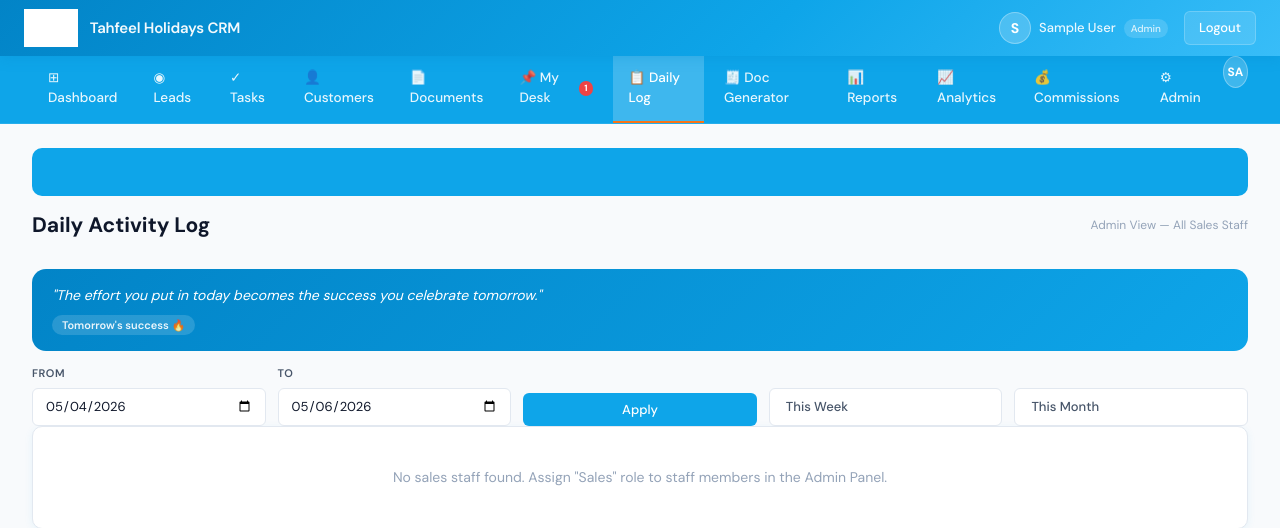
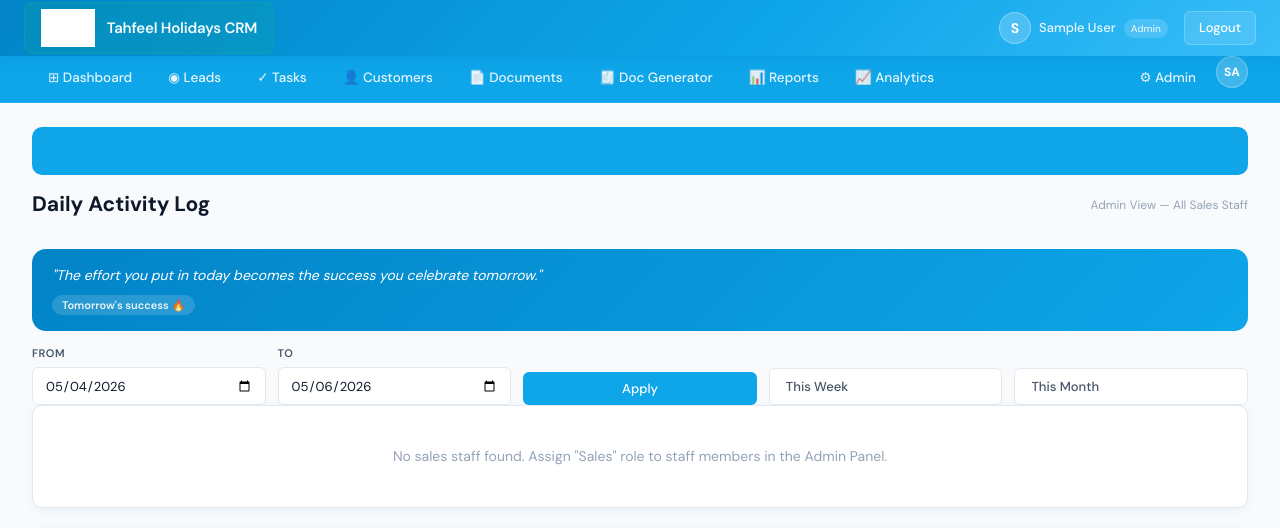
Before and after one commit to tahfeelholidayz-code/tahfeel-holidays-crm, a Flask app: page /activity in a window 1280 px wide. Shown: the top 528 px of the page. Run offline with Flask 3, Linux system fonts and the light colour scheme; the visitor is signed in with stand-in values (Sample User, id 1); data comes from the database, SQL or seed files in the repository; data that the repository does not hold is empty; parts of the project's set-up code (start-up, migrations or seed data) failed here and were passed over.

Commit message:
Add pale green brand badge and remove unused nav items
- Add pale green background to Tahfeel CRM brand title
- Remove My Desk nav item
- Remove Daily Log nav item
- Remove Commissions nav item
- Cleaner, simplified navigation menu

```diff
--- a/templates/macros.html
+++ b/templates/macros.html
@@ -1,6 +1,6 @@
 {% macro topbar() %}
 <div class="topbar">
-  <div class="topbar-brand">
+  <div class="topbar-brand" style="background:rgba(16,185,129,0.15);padding:6px 16px;border-radius:8px;border:1px solid rgba(16,185,129,0.3);">
     <img src="/static/img/logo_transparent.png" alt="Tahfeel" class="topbar-logo" style="filter:brightness(0) invert(1);">
     <span class="topbar-title">Tahfeel Holidays CRM</span>
   </div>
@@ -52,17 +52,12 @@
   <a href="/jobs" {% if active=='jobs' %}class="active"{% endif %} style="display:flex;align-items:center;gap:6px;color:rgba(255,255,255,.90);text-decoration:none;padding:12px 16px;font-size:13.5px;font-weight:500;border-bottom:2px solid transparent;transition:all .2s;">✓ Tasks</a>
   <a href="/customers" {% if active=='customers' %}class="active"{% endif %} style="display:flex;align-items:center;gap:6px;color:rgba(255,255,255,.90);text-decoration:none;padding:12px 16px;font-size:13.5px;font-weight:500;border-bottom:2px solid transparent;transition:all .2s;">👤 Customers</a>
   <a href="/documents" {% if active=='documents' %}class="active"{% endif %} style="display:flex;align-items:center;gap:6px;color:rgba(255,255,255,.90);text-decoration:none;padding:12px 16px;font-size:13.5px;font-weight:500;border-bottom:2px solid transparent;transition:all .2s;">📄 Documents</a>
-  <a href="/desk" {% if active=='desk' %}class="active"{% endif %} style="display:flex;align-items:center;gap:6px;color:rgba(255,255,255,.90);text-decoration:none;padding:12px 16px;font-size:13.5px;font-weight:500;border-bottom:2px solid transparent;transition:all .2s;">📌 My Desk{% if session.get('unread_mentions',0) > 0 %}<span style="background:#EF4444;color:white;font-size:9px;font-weight:700;padding:1px 5px;border-radius:10px;margin-left:2px;">{{ session.get('unread_mentions',0) }}</span>{% endif %}</a>
-  {% if session.role in ['admin', 'sales'] %}
-  <a href="/activity" {% if active=='activity' %}class="active"{% endif %} style="display:flex;align-items:center;gap:6px;color:rgba(255,255,255,.90);text-decoration:none;padding:12px 16px;font-size:13.5px;font-weight:500;border-bottom:2px solid transparent;transition:all .2s;">📋 Daily Log</a>
-  {% endif %}
   <a href="/invoice" {% if active=='invoice' %}class="active"{% endif %} style="display:flex;align-items:center;gap:6px;color:rgba(255,255,255,.90);text-decoration:none;padding:12px 16px;font-size:13.5px;font-weight:500;border-bottom:2px solid transparent;transition:all .2s;">🧾 Doc Generator</a>
   {% if session.role in ['admin', 'finance', 'sales', 'operations'] %}
   <a href="/reports" {% if active=='reports' %}class="active"{% endif %} style="display:flex;align-items:center;gap:6px;color:rgba(255,255,255,.90);text-decoration:none;padding:12px 16px;font-size:13.5px;font-weight:500;border-bottom:2px solid transparent;transition:all .2s;">📊 Reports</a>
   {% endif %}
   {% if session.role in ['admin', 'finance'] %}
   <a href="/analytics" {% if active=='analytics' %}class="active"{% endif %} style="display:flex;align-items:center;gap:6px;color:rgba(255,255,255,.90);text-decoration:none;padding:12px 16px;font-size:13.5px;font-weight:500;border-bottom:2px solid transparent;transition:all .2s;">📈 Analytics</a>
-  <a href="/partner-commissions" {% if active=='partner-commissions' %}class="active"{% endif %} style="display:flex;align-items:center;gap:6px;color:rgba(255,255,255,.90);text-decoration:none;padding:12px 16px;font-size:13.5px;font-weight:500;border-bottom:2px solid transparent;transition:all .2s;">💰 Commissions</a>
   {% endif %}
   <div style="flex:1;"></div>
   {% if session.role == 'admin' %}
```
